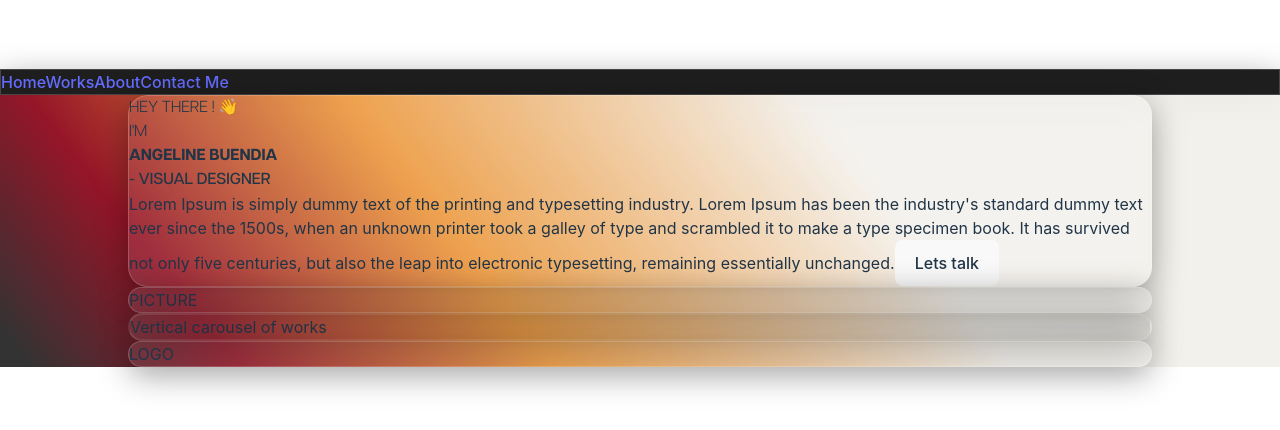
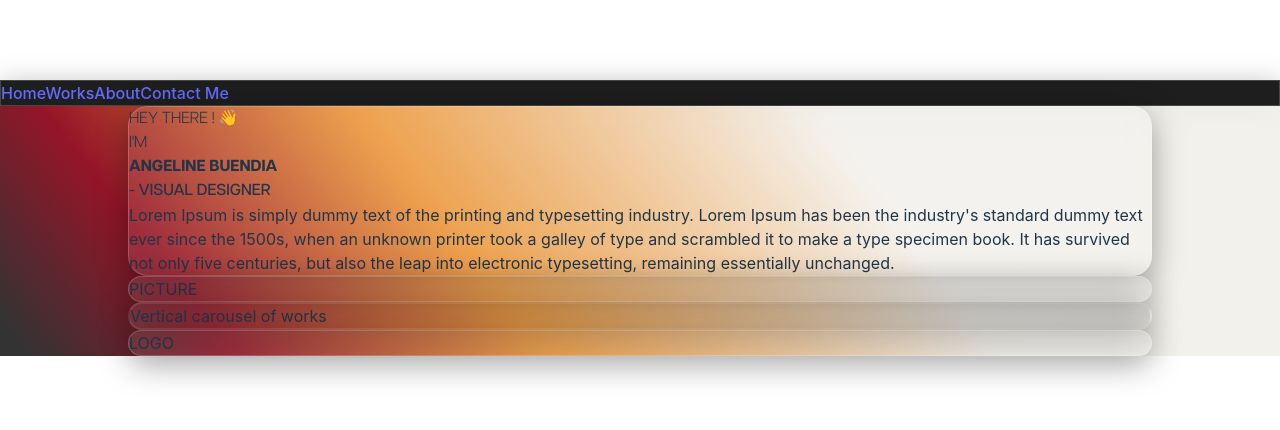
Before and after one commit to adrncrlvrgs/client-portfolio, a React (Vite) app: page / in a window 1280 px wide. Shown: the part 182-612 px from the top of the page. Built offline with nearby package versions, Linux system fonts and the light colour scheme.

Commit message:
home page

```diff
--- a/src/page/HomePage.jsx
+++ b/src/page/HomePage.jsx
@@ -32,10 +32,10 @@ const Home = () => {
 
                             Lorem Ipsum is simply dummy text of the printing and typesetting industry. Lorem Ipsum has been the industry's standard dummy text ever since the 1500s, when an unknown printer took a galley of type and scrambled it to make a type specimen book. It has survived not only five centuries, but also the leap into electronic typesetting, remaining essentially unchanged.
 
-                            <button>Lets talk</button>
                         </div>
 
                     </div>
+
                     <div className="" style={{
                         background:'linear-gradient(135deg, rgba(255, 255, 255, 0.1), rgba(255, 255, 255, 0.1))',
                         backdropFilter: 'blur(10px)',
```
